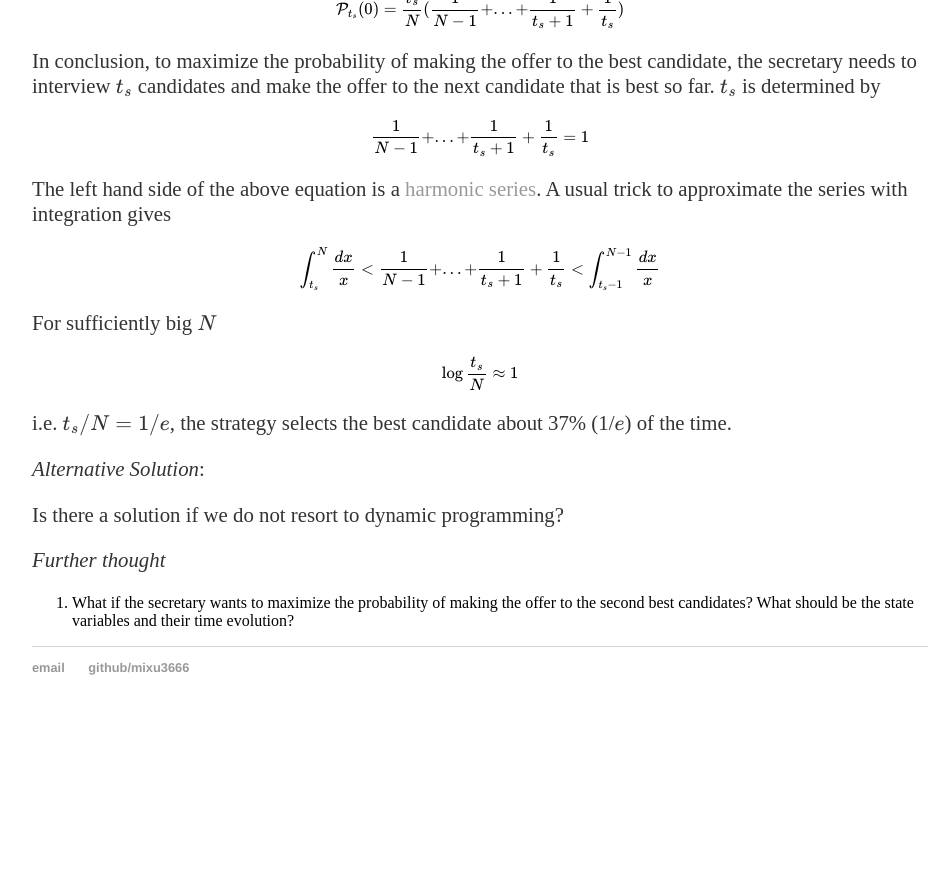
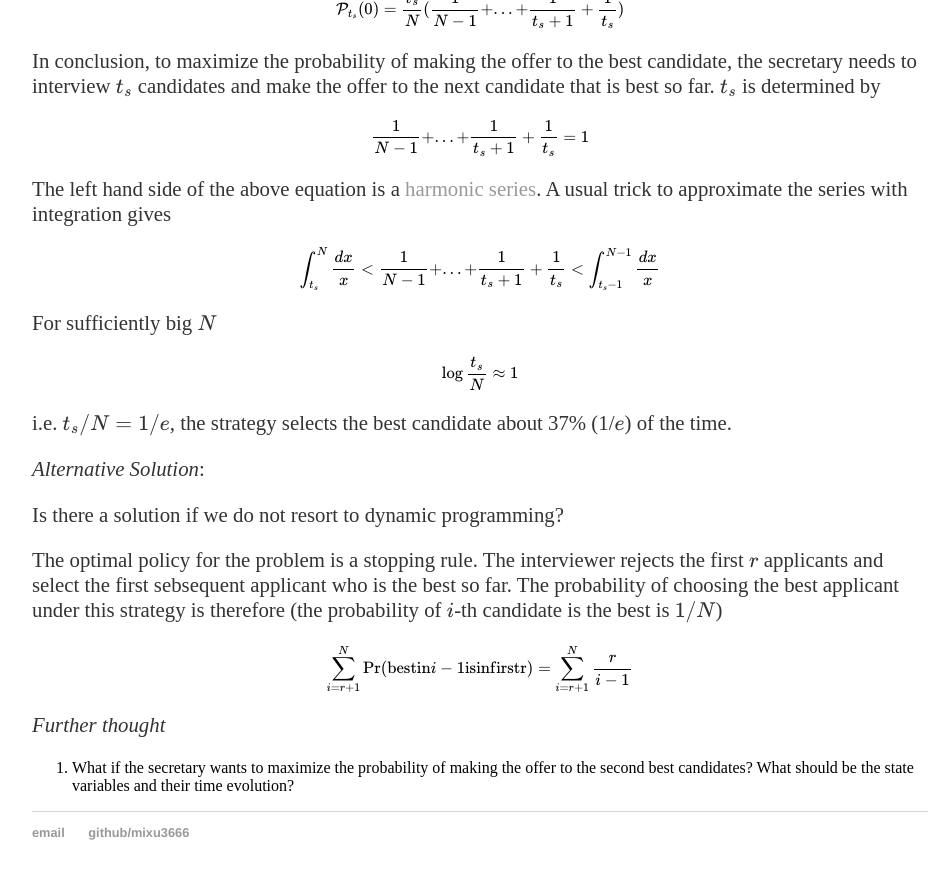
Before and after one commit to mixu3666/mixu3666.github.io, a Jekyll site: the page built from _posts/2018-10-01-Secretary-problem.md, in a window 1280 px wide and 900 px high, scrolled down 2196 px. Shown: the top 879 px of the window, without its empty margins (160-1108 px from the left). Built offline with Jekyll 4.4.1, drawn with Linux system fonts in a browser that asks for light colours; formulas are drawn with MathJax 3; a script that is not in the unit is left out; comment, search, counter and statistics services are not loaded; before the commit the page ends 2931 px from its top, so only the background shows below that.

Commit message:
Update 2018-10-01-Secretary-problem.md

```diff
--- a/_posts/2018-10-01-Secretary-problem.md
+++ b/_posts/2018-10-01-Secretary-problem.md
@@ -146,6 +146,14 @@
 
 Is there a solution if we do not resort to dynamic programming?
 
+The optimal policy for the problem is a stopping rule. The interviewer rejects the first $r$ applicants and select the first sebsequent
+applicant who is the best so far. The probability of choosing the best applicant under this strategy is therefore (the probability of
+$i$-th candidate is the best is $1/N$)
+
+$$
+\sum_{i=r+1}^N\mathrm{Pr}(\mathrm{best in }i-1\mathrm{ is in first r})=\sum_{i=r+1}^N\frac{r}{i-1}
+$$
+
 *Further thought*
 1. What if the secretary wants to maximize the probability of making the offer to the second best candidates? What should be the
 state variables and their time evolution?
```
